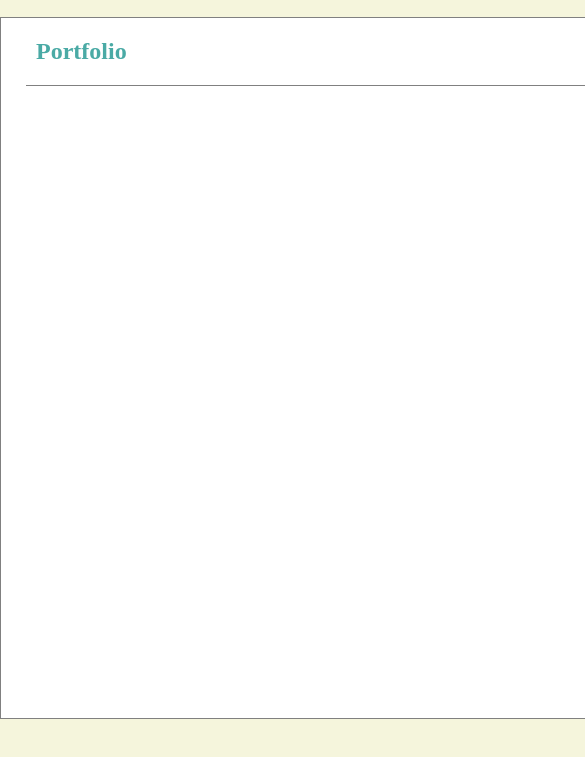
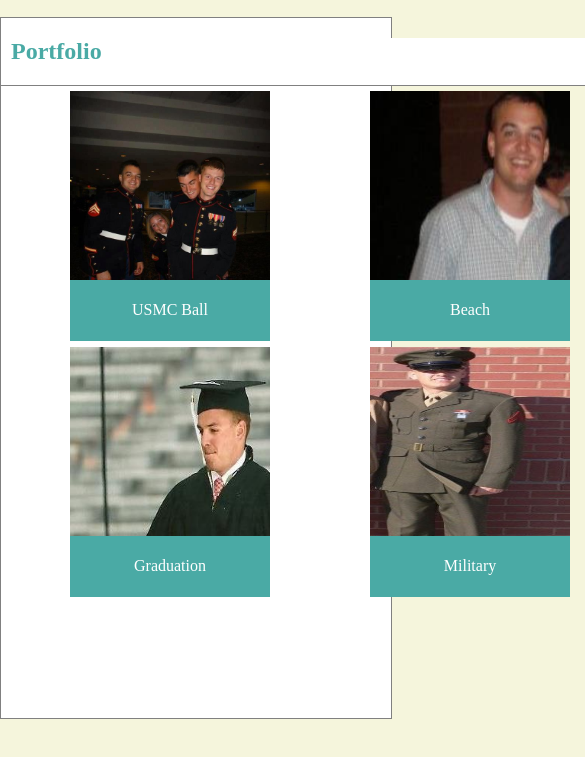
Before and after one commit to afw821/Responsive-Portfolio, a plain HTML site: page portfolio.html in a window 390 px wide. Shown: the part 153-910 px from the top of the page, 585 px wide, since content can reach past the window. Drawn offline with Linux system fonts and the light colour scheme.

Commit message:
I made changed to the meddia query

```diff
--- a/assets/css/style.css
+++ b/assets/css/style.css
@@ -91,6 +91,13 @@ body{
     height: 250px;
     position: absolute;
     left: 575px;
+    top: 500px;
+}
+#img4-container{
+    width: 300px;
+    height: 250px;
+    position: absolute;
+    left: 1000px;
     top: 500px;
 }
 
@@ -225,11 +232,37 @@ a{
         top:200px;
     }
     .image{
-        position:relative;
-        left:100px;
-        top:20px;
+      position:absolute;
+      top:0px;
+      right:0px;
+      left:0px;
     }
-
+    #img1-container{
+        width:300px;
+        height:250px;
+        position:absolute;
+        left:60px;
+    }
+    #img2-container{
+        width: 300px;
+        height: 250px;
+        position: absolute;
+        left: 540px;
+    }
+    #img3-container{
+        width: 300px;
+        height: 250px;
+        position: absolute;
+        left: 60px;
+        top: 500px;
+    }
+    #img4-container{
+        width: 300px;
+        height: 250px;
+        position: absolute;
+        left: 540px;
+        top: 500px;
+    }
 }
 @media (max-width:768px){
     .header{
@@ -263,6 +296,21 @@ a{
     #contacthead{
         width:93%;
     }
+    #portfolio-box{
+        width:100%;
+    }
+    #portfolio{
+        width:758px;
+    }
+    #img1-container{
+        width:200px;
+    }
+    .image{
+        width:200px;
+    }
+    .message{
+        width:200px;
+    }
 }
 @media (max-width:640px){
     #full{
@@ -278,4 +326,26 @@ a{
     .footer{
         position:relative;
     }
+    #portfolio{
+        width:636px;
+    }
+    #img2-container{
+        width: 200px;
+        height: 250px;
+        left: 360px;
+    }
+    #img3-container{
+        width: 200px;
+        height: 250px;
+        position: absolute;
+        left: 60px;
+        top: 500px;
+    }
+    #img4-container{
+        width: 200px;
+        height: 250px;
+        position: absolute;
+        left: 360px;
+        top: 500px;
+    }
 }
--- a/portfolio.html
+++ b/portfolio.html
@@ -16,9 +16,9 @@
                 <h1><a href="index.html">Alex Watkins</a></h1>
             </div>
             <div class="list">
-                <a id = "a1" href="index.html">About</a>
-                <a id = "a2" href="portfolio.html">Portfolio</a>
-                <a id = "a3" href="contact.html">Contact</a>
+                <a id="a1" href="index.html">About</a>
+                <a id="a2" href="portfolio.html">Portfolio</a>
+                <a id="a3" href="contact.html">Contact</a>
             </div>
 
         </header>
@@ -28,39 +28,27 @@
         <div id="portfolio">
             <h2>Portfolio</h2>
         </div>
-
         <div id="img1-container">
-
-
             <img class="image" src="assets/images/marines.jpg" alt="USMC Ball">
             <a href="#" class="message" href="#">USMC Ball</a>
         </div>
-        <div id = "img2-container">
+        <div id="img2-container">
 
-            <img class = "image" src = "assets/images/Img4.jpg" alt = "beach">
-            <a href = "#" class = "message">Beach</a>
+            <img class="image" src="assets/images/Img4.jpg" alt="beach">
+            <a href="#" class="message">Beach</a>
         </div>
 
         <div id="img3-container">
             <img class="image" src="assets/images/img5.jpg">
-            <a href = "#" class = "message">Graduation</a>
+            <a href="#" class="message">Graduation</a>
         </div>
-        <!-- <div id="img4-container">
-
-            <a href="#" class="message4">Military</a>
-
-            <img class="image" src="assets/images/marines2.jpg">
-        </div>
-        <div id = "img5-container">
-            <a href = "#" class = "message5">Marines</a>
-            <img class = "image" src = "assets/images/marines3.jpg">
-        </div> -->
+        <div id="img4-container">
 
 
 
-
-
-
+            <img class="image" src="assets/images/marines2.jpg">
+            <a href="#" class="message">Military</a>
+        </div>
     </div>
 
     <div class="footer">
```
